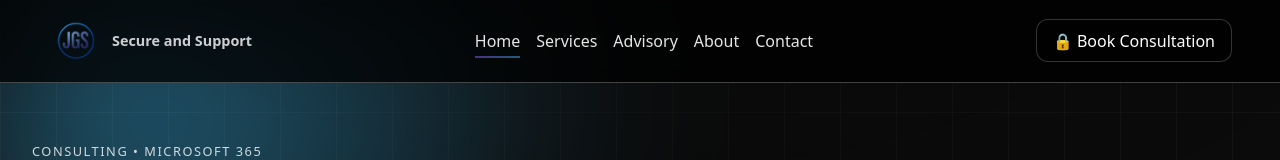
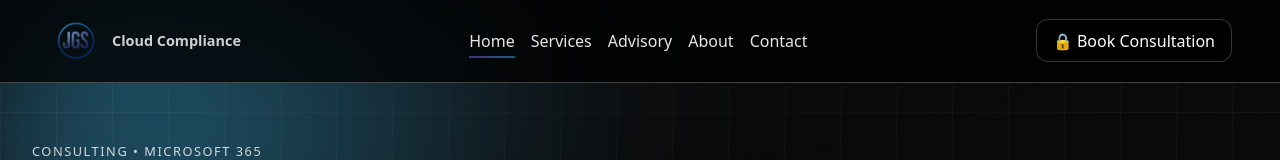
Before and after one commit to jspears80/jgs, a Next.js app: page / in a window 1280 px wide. Shown: the top 160 px of the page. Built offline with nearby package versions, Linux system fonts and the light colour scheme.

Commit message:
Update layout.tsx

```diff
--- a/app/layout.tsx
+++ b/app/layout.tsx
@@ -40,7 +40,7 @@ export default function RootLayout({ children }: { children: React.ReactNode })
             {/* Brand */}
             <Link href="/" className="brand">
               <img src="/Logo.png" alt="JGS Cloud Compliance logo" className="logo" />
-              <span className="tagline">Secure and Support</span>
+              <span className="tagline">Cloud Compliance</span>
             </Link>
 
             {/* Nav */}
```
